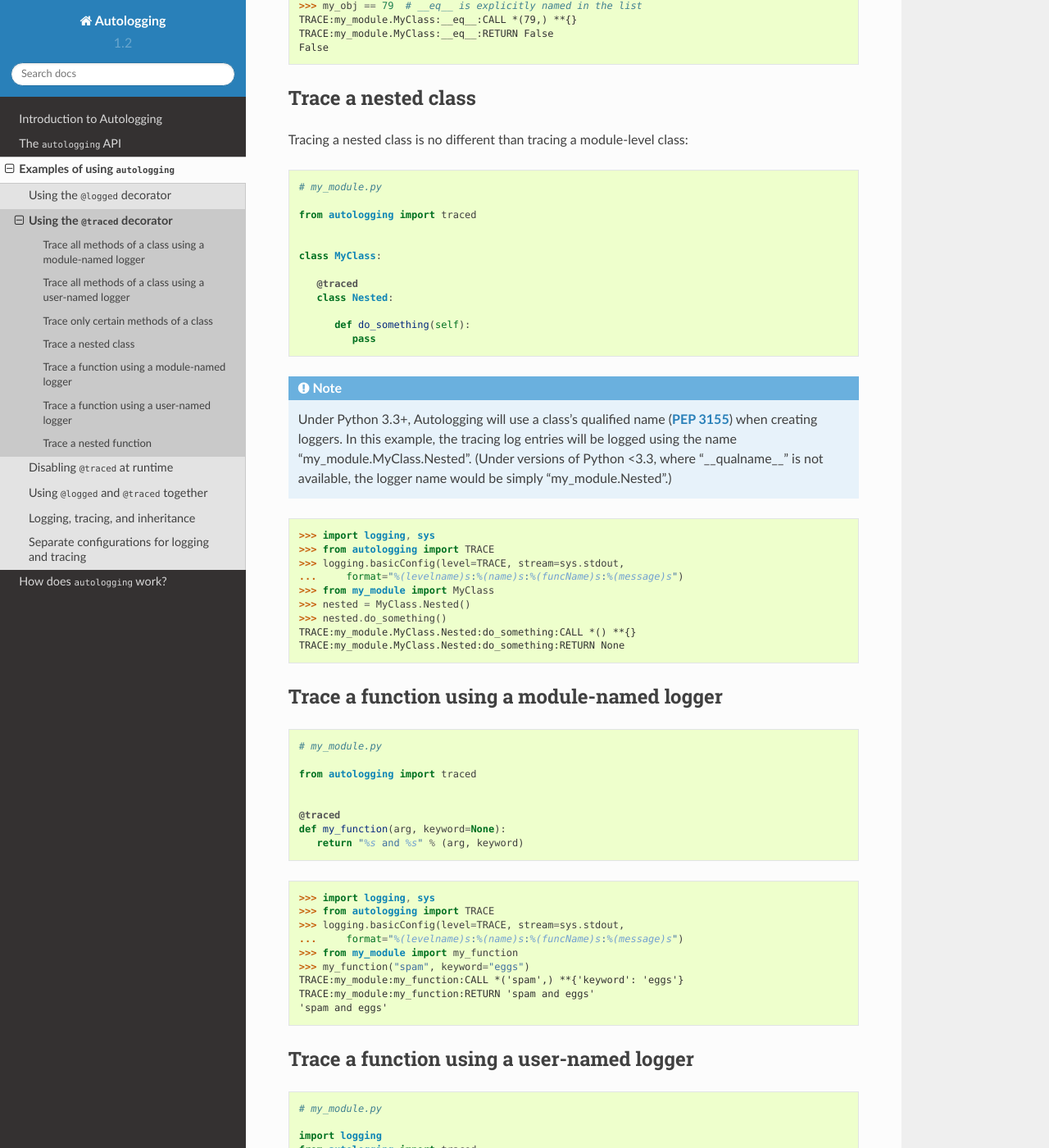
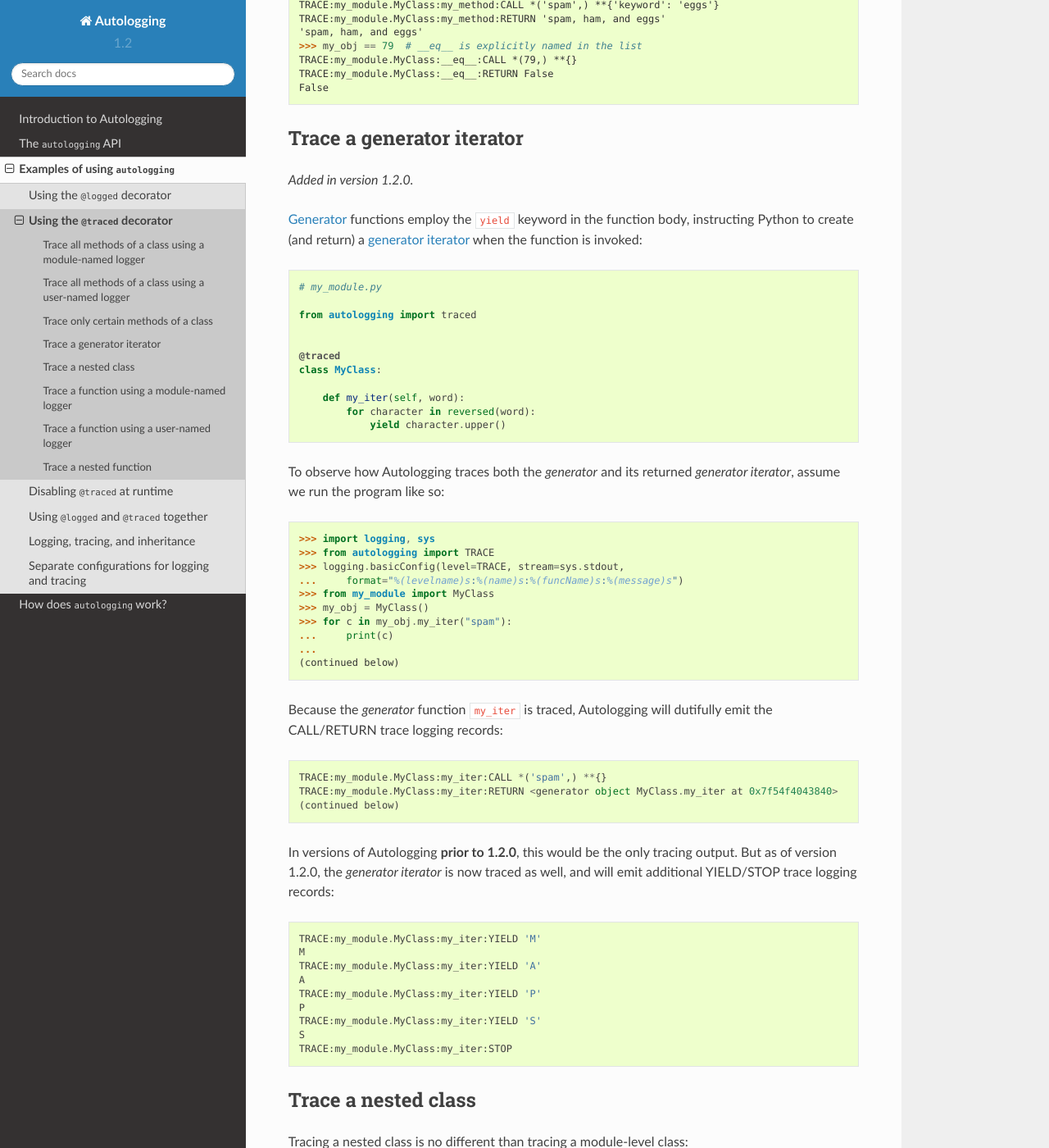
Before and after one commit to mzipay/Autologging, a Sphinx documentation site: the page built from doc/source/examples-traced.rst, in a window 1280 px wide and 1400 px high, scrolled down 2794 px. Shown: the whole window at 82% size. Built offline with Sphinx 7.4.7 and the Read the Docs theme 2.0.0, drawn with Linux system fonts in a browser that asks for light colours; some of the changed text lies outside the part shown.

Commit message:
updated documentation to include example of traced generators + add'l cleanups

```diff
--- a/doc/source/examples-inheritance.rst
+++ b/doc/source/examples-inheritance.rst
@@ -25,8 +25,8 @@ The following example illustrates these concepts::
    from autologging import logged, traced
 
 
+   @traced
    @logged
-   @traced
    class Base:
 
       # this method will be traced
--- a/doc/source/examples-logged-and-traced.rst
+++ b/doc/source/examples-logged-and-traced.rst
@@ -19,8 +19,8 @@ Add logging and tracing to a class
    from autologging import logged, traced
 
 
+   @traced
    @logged
-   @traced
    class MyClass:
 
       def __init__(self, value):
--- a/doc/source/examples-separate.rst
+++ b/doc/source/examples-separate.rst
@@ -38,8 +38,8 @@ In the example module below, we have logged and traced a simple class::
    from autologging import logged, traced
 
 
+   @traced
    @logged
-   @traced
    class MyClass:
 
       def my_method(self, arg, keyword=None):
--- a/doc/source/examples-traced.rst
+++ b/doc/source/examples-traced.rst
@@ -7,6 +7,7 @@ Using the ``@traced`` decorator
 * :ref:`module-traced-class`
 * :ref:`named-traced-class`
 * :ref:`specific-traced-methods`
+* :ref:`traced-generators`
 * :ref:`traced-nested-class`
 * :ref:`module-traced-function`
 * :ref:`named-traced-function`
@@ -18,7 +19,7 @@ Using the ``@traced`` decorator
    prefer to decorate the class itself, explicitly identifying the
    method names to trace if the default (all class, static, and instance
    methods, excluding "__special__" methods, with the exception of
-   "__init__") doesn't suit your needs.
+   ``__init__`` and ``__call__``) doesn't suit your needs.
 
 .. _module-traced-class:
 
@@ -158,6 +159,68 @@ as the *first* argument (not shown below).
    TRACE:my_module.MyClass:__eq__:RETURN False
    False
 
+.. _traced-generators:
+
+Trace a generator iterator
+==========================
+
+.. versionadded:: 1.2.0
+
+`Generator <https://docs.python.org/3/glossary.html#term-generator>`_
+functions employ the ``yield`` keyword in the function body, instructing
+Python to create (and return) a `generator iterator
+<https://docs.python.org/3/glossary.html#term-generator-iterator>`_ when
+the function is invoked::
+
+   # my_module.py
+
+   from autologging import traced
+
+
+   @traced
+   class MyClass:
+
+       def my_iter(self, word):
+           for character in reversed(word):
+               yield character.upper()
+
+To observe how Autologging traces both the *generator* and its
+returned *generator iterator*, assume we run the program like so::
+
+   >>> import logging, sys
+   >>> from autologging import TRACE
+   >>> logging.basicConfig(level=TRACE, stream=sys.stdout,
+   ...     format="%(levelname)s:%(name)s:%(funcName)s:%(message)s")
+   >>> from my_module import MyClass
+   >>> my_obj = MyClass()
+   >>> for c in my_obj.my_iter("spam"):
+   ...     print(c)
+   ...
+   (continued below)
+
+
+Because the *generator* function ``my_iter`` is traced, Autologging will
+dutifully emit the CALL/RETURN trace logging records::
+
+   TRACE:my_module.MyClass:my_iter:CALL *('spam',) **{}
+   TRACE:my_module.MyClass:my_iter:RETURN <generator object MyClass.my_iter at 0x7f54f4043840>
+   (continued below)
+
+In versions of Autologging **prior to 1.2.0**, this would be the only
+tracing output. But as of version 1.2.0, the *generator iterator* is
+now traced as well, and will emit additional YIELD/STOP trace logging
+records::
+
+   TRACE:my_module.MyClass:my_iter:YIELD 'M'
+   M
+   TRACE:my_module.MyClass:my_iter:YIELD 'A'
+   A
+   TRACE:my_module.MyClass:my_iter:YIELD 'P'
+   P
+   TRACE:my_module.MyClass:my_iter:YIELD 'S'
+   S
+   TRACE:my_module.MyClass:my_iter:STOP
+
 .. _traced-nested-class:
 
 Trace a nested class
--- a/doc/source/intro.rst
+++ b/doc/source/intro.rst
@@ -108,8 +108,8 @@ in less code that's more readable and easier to maintain::
 
    from autologging import logged, traced
 
+   @traced
    @logged
-   @traced
    class MyClass:
 
       def my_method(self, arg, keyword=None):
```
Also changed, not shown: doc/source/index.rst (+49 -1 lines).
